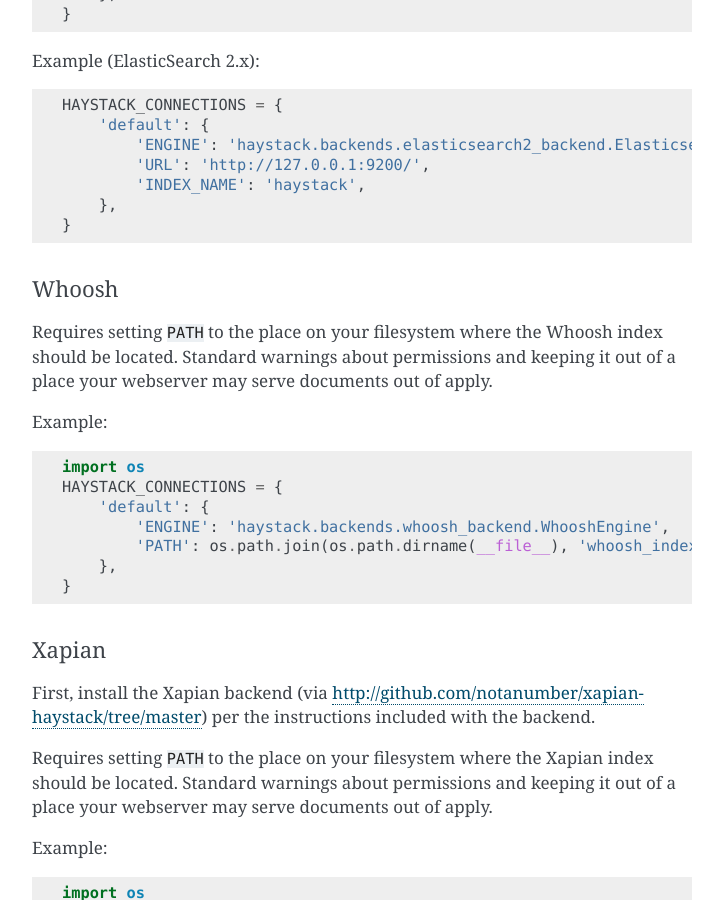
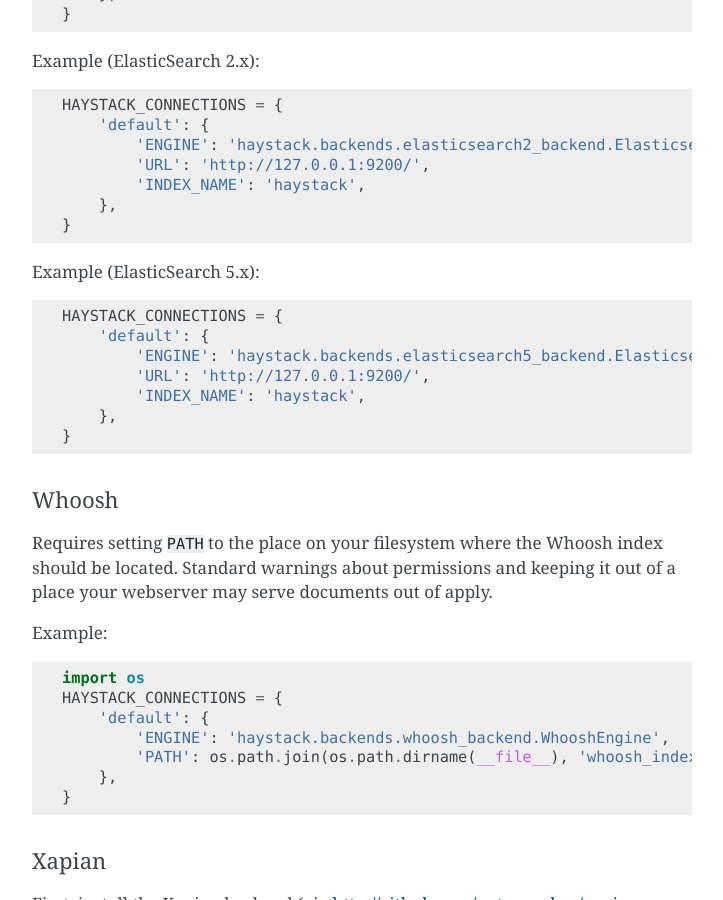
Before and after one commit to django-haystack/django-haystack, a Sphinx documentation site: the page built from docs/tutorial.rst, in a window 1280 px wide and 900 px high, scrolled down 3010 px. Shown: the whole window, without its empty margins (388-1111 px from the left). Built offline with Sphinx 7.4.7, drawn with Linux system fonts in a browser that asks for light colours; pages that are not in the unit, such as notebooks, are missing from menus.

Commit message:
Update tutorial.rst
add the settings of the Elasticsearch 5.x

```diff
--- a/docs/tutorial.rst
+++ b/docs/tutorial.rst
@@ -158,6 +158,15 @@
         },
     }
 
+Example (ElasticSearch 5.x)::
+
+    HAYSTACK_CONNECTIONS = {
+        'default': {
+            'ENGINE': 'haystack.backends.elasticsearch5_backend.Elasticsearch5SearchEngine',
+            'URL': 'http://127.0.0.1:9200/',
+            'INDEX_NAME': 'haystack',
+        },
+    }
 
 Whoosh
 ~~~~~~
```
